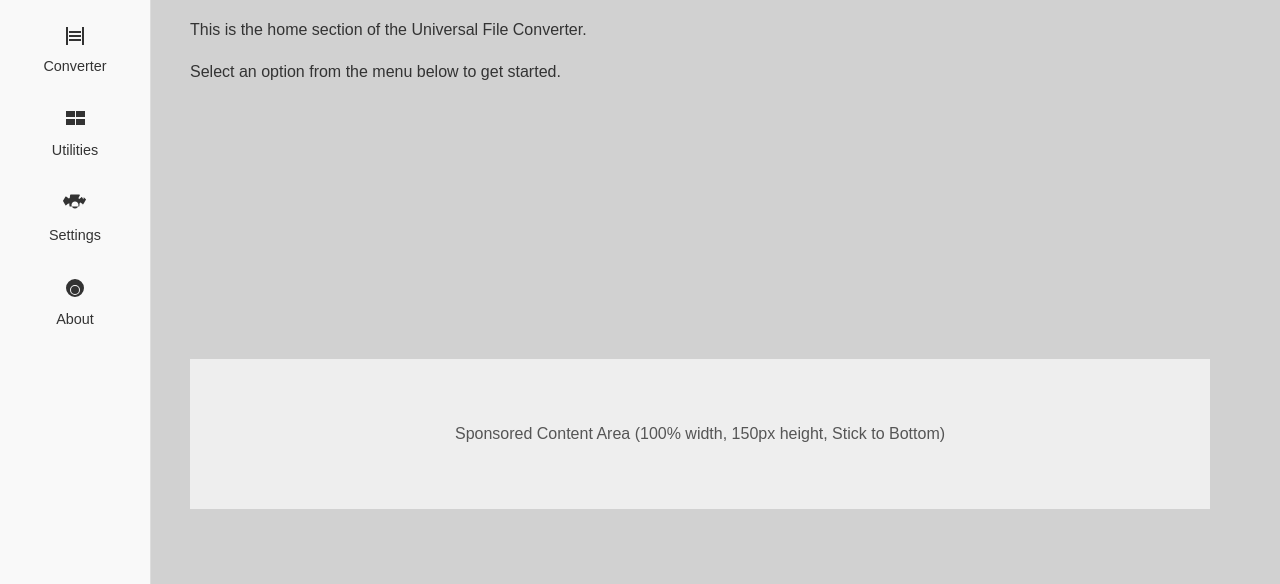
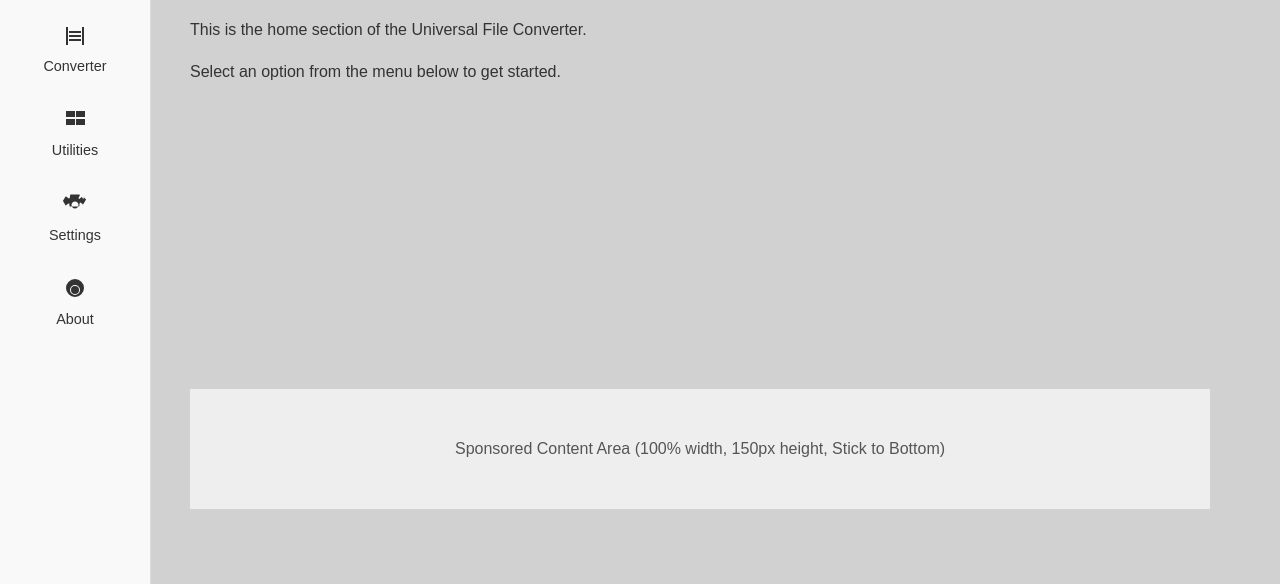
Before and after one commit to 8bitDOTstudio/universal-file-converter, a plain HTML site: page index.html in a window 1280 px wide. Shown: the part 216-800 px from the top of the page. Drawn offline with Linux system fonts and the light colour scheme.

Commit message:
Update index.html

```diff
--- a/index.html
+++ b/index.html
@@ -9,7 +9,7 @@
     <style>
         .sponsored-section {
             width: 100%;
-            height: 150px;
+            height: 120px;
             background-color: #eee; /* Light background for visibility */
             display: flex;
             justify-content: center;
@@ -48,7 +48,6 @@
     <div class="container">
         <header>
             <h1>Universal File Converter</h1>
-            <p>Project by: @VT_Global</p>
             <button id="theme-toggle">Toggle Theme</button>
         </header>
 
@@ -91,6 +90,7 @@
             </section>
             <section id="about">
                 <h2>About</h2>
+                <p>Project by: @VT_Global</p>
                 <p>A simple Universal File Converter for the Global Telegram Community.</p>
                 <p>Developed with ❤️.</p>
                 <div class="sponsored-section">
```
